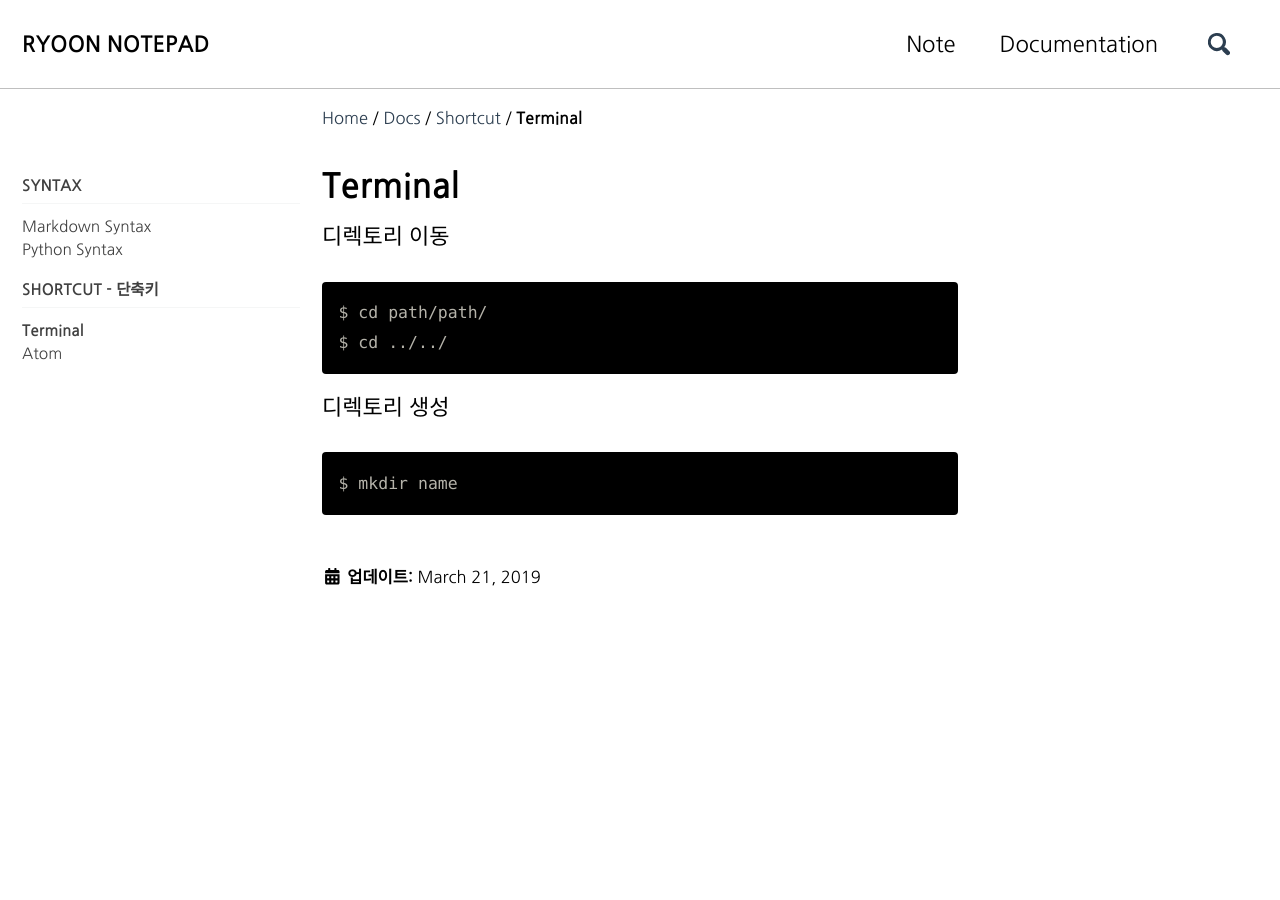
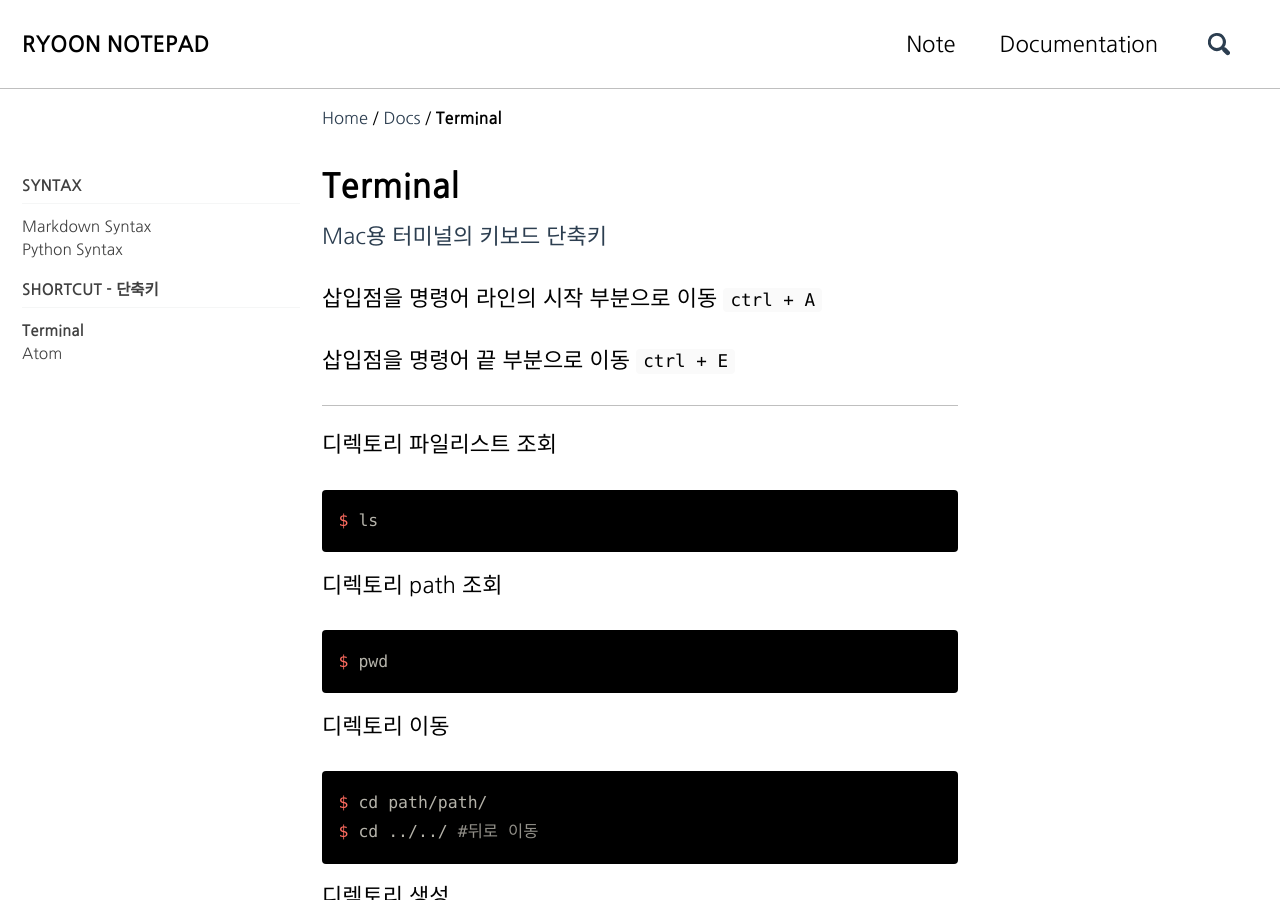
Before and after one commit to verycys/verycys.github.io, a Jekyll site: the page built from _docs/shortcut/terminal.md, in a window 1280 px wide and 900 px high. Built offline with Jekyll 4.4.1, drawn with Linux system fonts in a browser that asks for light colours; cached includes are drawn as plain includes; some of the changed text lies outside the part shown.

Commit message:
add note

````diff
--- a/_data/navigation.yml
+++ b/_data/navigation.yml
@@ -23,9 +23,9 @@ docs:
   - title: "Shortcut - 단축키"
     children:
       - title: "Terminal"
-        url: /docs/shortcut/terminal/
+        url: /docs/terminal/
       - title: "Atom"
-        url: /docs/shortcut/atom/
+        url: /docs/atom/
 
 lec:
   - title: "Lecture-Note"
@@ -60,3 +60,5 @@ boo:
         url: /booknote/archemist/
       - title: "어스워스 다모다란의 투자철학"
         url: /booknote/investment-philosophies/
+      - title: "파이썬 코딩 도장"
+        url: /booknote/python-dojang/
--- a/_docs/shortcut/terminal.md
+++ b/_docs/shortcut/terminal.md
@@ -1,16 +1,48 @@
 ---
 title:  "Terminal"
 date:   2019-03-21
-last_modified_at: 2019-03-21
-permalink: /docs/shortcut/terminal/
+last_modified_at: 2019-03-24
+permalink: /docs/terminal/
 toc: false
 ---
+[Mac용 터미널의 키보드 단축키](https://support.apple.com/ko-kr/guide/terminal/trmlshtcts/mac)
+
+삽입점을 명령어 라인의 시작 부분으로 이동
+`ctrl + A`
+
+삽입점을 명령어 끝 부분으로 이동
+`ctrl + E`
+
+***
+디렉토리 파일리스트 조회
+```sh
+$ ls
+```
+디렉토리 path 조회
+```sh
+$ pwd
+```
 디렉토리 이동
-```
+```sh
 $ cd path/path/
-$ cd ../../
+$ cd ../../ #뒤로 이동
 ```
 디렉토리 생성
-```
+```sh
 $ mkdir name
 ```
+디렉토리 복사/이동
+```sh
+# sample.txt를 folder 안으로 복사
+$ cp sample.txt folder/sample.txt
+# sample.txt를 folder 안으로 이동
+$ mv sample.txt folder/sample.txt
+```
+
+디렉토리 구조 조회
+```sh
+# 먼저 tree를 설치해야 합니다.
+$ brew install tree
+
+$ tree
+```
````
Also changed, not shown: _docs/shortcut/atom.md (+1 -1 lines), _posts/boo/2019-03-24-python-dojang.md (added, +117 -0 lines), _posts/lec/2019-03-23-the-python-mega-course.md (+30 -0 lines).
